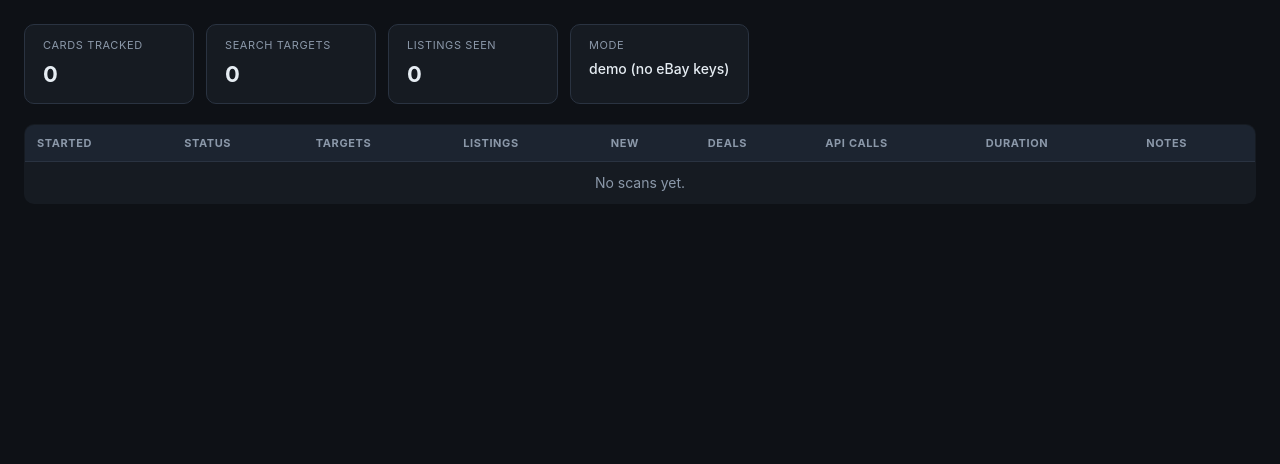
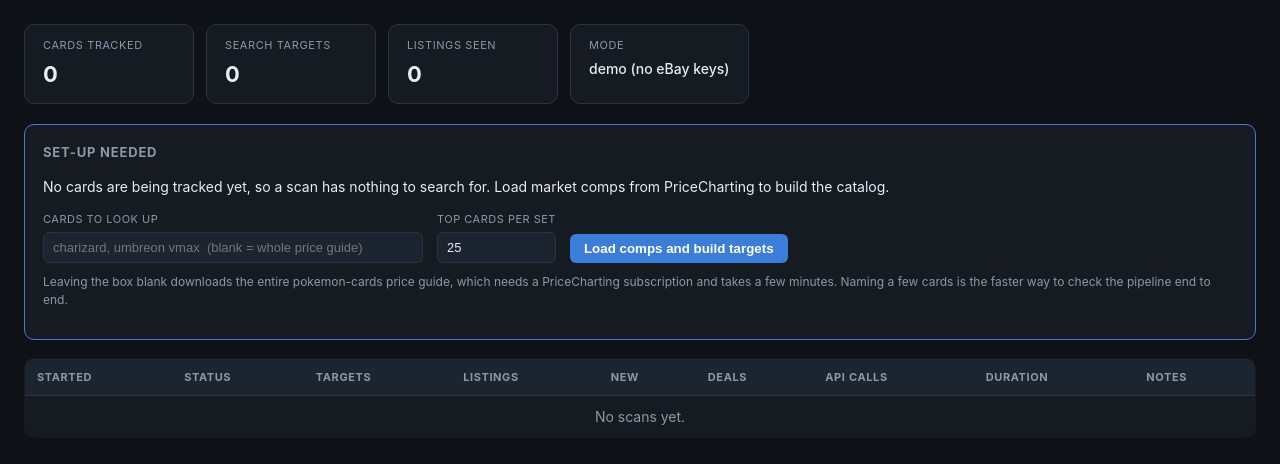
Before and after one commit to Biggjuann/Pokemon-Arb, a FastAPI app: page /scans in a window 1280 px wide. Shown: the part 56-520 px from the top of the page. Run offline with FastAPI, Linux system fonts and the light colour scheme; data that the repository does not hold is empty.

Commit message:
Make a fresh deploy reachable: web set-up, honest empty scans, target rotation
A live deploy showed "Cards tracked 0, Search targets 0" and scans that
returned a green "ok" having done nothing. Three separate faults.

1. The catalog could not be populated from a deployed instance. `sync` and
   `targets` were CLI-only, and there is no shell on Railway -- so the app
   had no path from first boot to a working state once real credentials
   disabled the demo fallback. Adds POST /sync (comps then targets, in one
   step, because comps without targets produce exactly the broken-looking
   state above) and a set-up panel that appears whenever products or targets
   are empty.

2. A scan with no targets reported status "ok". That is not a success, it is
   the symptom of an unpopulated catalog, and labelling it green hides the
   only thing the operator needs to know. It now records "no_targets", the
   scans page explains it, and the CLI exits non-zero naming the two commands
   that fix it.

3. Targets were ordered by value first, so once there were more targets than
   the per-scan call budget, the same top slice was rescanned every time and
   the tail was never scanned at all. Harmless before, but combined with the
   six-hour display window it meant everything outside that slice stayed
   permanently stale and hidden. Now ordered stalest-first with value as the
   tiebreak, so scans rotate through the whole list.

Also generalises the single background-job runner to cover both scans and
syncs, and surfaces job results and failures as a banner -- a missing
PRICECHARTING_TOKEN now names itself in the UI instead of only in the logs.

143 tests, including that a second scan pass reaches targets the first never
touched, and that a fresh deploy explains what to do.

Co-Authored-By: Claude Opus 5 <noreply@anthropic.com>
Claude-Session: https://claude.ai/code/session_01VGvwVtk4GqDuMd5ejRx7e2

```diff
--- a/src/pokemon_arb/web/app.py
+++ b/src/pokemon_arb/web/app.py
@@ -69,10 +69,6 @@ def _clamp_limit(limit: int | None, default: int) -> int:
     return min(max(limit or default, 1), MAX_LIMIT)
 
 
-_scan_lock = threading.Lock()
-_scan_state: dict[str, Any] = {"running": False, "last_error": None}
-
-
 def get_db() -> Session:
     factory = get_sessionmaker()
     session = factory()
@@ -82,31 +78,58 @@ def get_db() -> Session:
         session.close()
 
 
-def _run_scan_job(max_targets: int | None, demo: bool) -> None:
-    """Background scan. Only one at a time -- eBay call budget is shared."""
-    if not _scan_lock.acquire(blocking=False):
-        log.info("scan already running; ignoring trigger")
+# One background job at a time: scans and syncs touch the same tables, and the
+# eBay call budget is shared.
+_job_lock = threading.Lock()
+_job_state: dict[str, Any] = {"running": None, "last_error": None, "last_result": None}
+
+
+def _run_job(label: str, fn) -> None:
+    if not _job_lock.acquire(blocking=False):
+        log.info("job %r skipped, %r already running", label, _job_state["running"])
         return
     try:
-        _scan_state.update(running=True, last_error=None)
-        from ..pipeline.scan import ScanService
-        from ..sources.demo import DemoEbayClient, demo_products
+        _job_state.update(running=label, last_error=None)
+        _job_state["last_result"] = fn()
+    except Exception as exc:  # surfaced in the UI
+        log.exception("background job %r failed", label)
+        _job_state["last_error"] = f"{type(exc).__name__}: {exc}"
+    finally:
+        _job_state["running"] = None
+        _job_lock.release()
 
-        settings = get_settings()
-        use_demo = demo or settings.demo_mode or not settings.has_ebay_credentials
-        service = ScanService(ebay_client=DemoEbayClient() if use_demo else None)
-        if use_demo:
-            with get_sessionmaker()() as session:
-                if not session.scalar(select(func.count()).select_from(Product)):
-                    service.sync_products(demo_products())
-                    service.build_targets()
-        service.run(max_targets=max_targets)
-    except Exception as exc:
-        log.exception("background scan failed")
-        _scan_state["last_error"] = f"{type(exc).__name__}: {exc}"
-    finally:
-        _scan_state["running"] = False
-        _scan_lock.release()
+
+def _scan_job(max_targets: int | None, demo: bool) -> str:
+    from ..pipeline.scan import ScanService
+    from ..sources.demo import DemoEbayClient, demo_products
+
+    settings = get_settings()
+    use_demo = demo or settings.demo_mode or not settings.has_ebay_credentials
+    service = ScanService(ebay_client=DemoEbayClient() if use_demo else None)
+    if use_demo:
+        with get_sessionmaker()() as session:
+            if not session.scalar(select(func.count()).select_from(Product)):
+                service.sync_products(demo_products())
+                service.build_targets()
+    run = service.run(max_targets=max_targets)
+    return (
+        f"scan {run.status}: {run.targets_scanned} targets, "
+        f"{run.listings_seen} listings, {run.deals_found} deals"
+    )
+
+
+def _sync_job(queries: list[str], per_set: int) -> str:
+    """Pull comps from PriceCharting, then rebuild the target list.
+
+    Both halves run together because comps without targets leave the app in
+    exactly the state that looks broken: a scan that succeeds and does nothing.
+    """
+    from ..pipeline.scan import ScanService
+
+    service = ScanService()
+    synced = service.sync_from_queries(queries) if queries else service.sync_from_price_guide()
+    targets = service.build_targets(per_set=per_set)
+    return f"synced {synced} cards, {targets} targets active"
 
 
 def _seed_demo_if_empty() -> None:
@@ -138,7 +161,7 @@ def _start_scheduler(interval_minutes: int) -> None:
         time.sleep(30)
         while True:
             try:
-                _run_scan_job(None, False)
+                _run_job("scan", lambda: _scan_job(None, False))
             except Exception:
                 log.exception("scheduled scan failed")
             time.sleep(interval_minutes * 60)
@@ -187,7 +210,7 @@ def create_app() -> FastAPI:
         try:
             with get_sessionmaker()() as session:
                 session.execute(select(1))
-            return JSONResponse({"status": "ok", "scan_running": _scan_state["running"]})
+            return JSONResponse({"status": "ok", "running_job": _job_state["running"]})
         except Exception as exc:
             return JSONResponse({"status": "degraded", "error": str(exc)}, status_code=503)
 
@@ -270,7 +293,7 @@ def create_app() -> FastAPI:
                     "limit": limit,
                 },
                 "last_scan": store.latest_scan(db),
-                "scan_state": _scan_state,
+                "scan_state": _job_state,
                 "risk_weights": RISK_WEIGHTS,
                 "freshness": {
                     "window_hours": display_window(settings).total_seconds() / 3600,
@@ -298,7 +321,7 @@ def create_app() -> FastAPI:
                     "card_name": deal.product.display_name,
                     "age": age_label(deal.listing),
                     "window_hours": display_window(settings).total_seconds() / 3600,
-                    "scan_state": _scan_state,
+                    "scan_state": _job_state,
                 },
                 status_code=409,
             )
@@ -350,7 +373,7 @@ def create_app() -> FastAPI:
                     "products": product_count,
                     "listings": listing_count,
                 },
-                "scan_state": _scan_state,
+                "scan_state": _job_state,
                 "settings": get_settings(),
             },
         )
@@ -361,7 +384,22 @@ def create_app() -> FastAPI:
         max_targets: int | None = Form(None),
         demo: bool = Form(False),
     ) -> RedirectResponse:
-        background.add_task(_run_scan_job, max_targets, demo)
+        background.add_task(_run_job, "scan", lambda: _scan_job(max_targets, demo))
+        return RedirectResponse("/scans", status_code=303)
+
+    @app.post("/sync")
+    def trigger_sync(
+        background: BackgroundTasks,
+        queries: str = Form(""),
+        per_set: int = Form(25),
+    ) -> RedirectResponse:
+        """Populate the catalog: PriceCharting comps, then targets.
+
+        With no queries this downloads the whole pokemon-cards price guide; a
+        comma or newline separated list narrows it to specific cards.
+        """
+        terms = [q.strip() for q in queries.replace(chr(10), ",").split(",") if q.strip()]
+        background.add_task(_run_job, "sync", lambda: _sync_job(terms, max(1, min(per_set, 200))))
         return RedirectResponse("/scans", status_code=303)
 
     # --- json api -----------------------------------------------------
--- a/src/pokemon_arb/web/static/app.css
+++ b/src/pokemon_arb/web/static/app.css
@@ -139,3 +139,18 @@ table.math .note { color: var(--muted); font-size: 11.5px; text-align: right; }
 .stale-panel p { margin: 0 0 12px; }
 .stale-actions { display: flex; align-items: center; gap: 16px; margin-top: 18px; }
 .stale-actions .secondary { color: var(--muted); }
+
+/* setup + job banners */
+.banner.info { background: #14283d; color: #7fb2f0; border-bottom: 1px solid var(--accent-2); }
+.banner.ok { background: #12331c; color: var(--good); border-bottom: 1px solid var(--good); }
+.pill.no_targets { background: #33290f; color: var(--warn); }
+.warn-text { color: var(--warn); }
+.panel.setup { margin-bottom: 18px; border-color: var(--accent-2); }
+.setup-form { display: flex; gap: 14px; align-items: flex-end; flex-wrap: wrap; margin: 14px 0 10px; }
+.setup-form label { display: flex; flex-direction: column; gap: 4px; font-size: 11px;
+  color: var(--muted); text-transform: uppercase; letter-spacing: .5px; }
+.setup-form input {
+  background: var(--panel-2); color: var(--text); border: 1px solid var(--line);
+  border-radius: 6px; padding: 7px 9px; font-size: 13px;
+}
+.setup-form input[name="queries"] { min-width: 380px; }
--- a/src/pokemon_arb/web/templates/base.html
+++ b/src/pokemon_arb/web/templates/base.html
@@ -17,12 +17,16 @@
     </nav>
     <form method="post" action="/scan" class="scan-form">
       <button type="submit" {{ 'disabled' if scan_state and scan_state.running else '' }}>
-        {{ 'Scanning...' if scan_state and scan_state.running else 'Run scan' }}
+        {{ 'Busy...' if scan_state and scan_state.running else 'Run scan' }}
       </button>
     </form>
   </header>
-  {% if scan_state and scan_state.last_error %}
-    <div class="banner error">Last scan failed: {{ scan_state.last_error }}</div>
+  {% if scan_state and scan_state.running %}
+    <div class="banner info">Running {{ scan_state.running }}... reload for progress.</div>
+  {% elif scan_state and scan_state.last_error %}
+    <div class="banner error">Last job failed: {{ scan_state.last_error }}</div>
+  {% elif scan_state and scan_state.last_result %}
+    <div class="banner ok">{{ scan_state.last_result }}</div>
   {% endif %}
   <main>{% block content %}{% endblock %}</main>
 </body>
--- a/src/pokemon_arb/web/templates/scans.html
+++ b/src/pokemon_arb/web/templates/scans.html
@@ -10,6 +10,38 @@
   </span></div>
 </section>
 
+{% if not counts.products or not counts.targets %}
+  <section class="panel setup">
+    <h2>Set-up needed</h2>
+    <p>
+      {% if not counts.products %}
+        No cards are being tracked yet, so a scan has nothing to search for.
+        Load market comps from PriceCharting to build the catalog.
+      {% else %}
+        {{ counts.products }} cards are loaded but no search targets exist.
+        Build targets from the most valuable cards in each set.
+      {% endif %}
+    </p>
+    <form method="post" action="/sync" class="setup-form">
+      <label>Cards to look up
+        <input type="text" name="queries"
+               placeholder="charizard, umbreon vmax  (blank = whole price guide)">
+      </label>
+      <label>Top cards per set
+        <input type="number" name="per_set" value="25" min="1" max="200">
+      </label>
+      <button type="submit" {{ 'disabled' if scan_state and scan_state.running }}>
+        {{ 'Working...' if scan_state and scan_state.running else 'Load comps and build targets' }}
+      </button>
+    </form>
+    <p class="sub">
+      Leaving the box blank downloads the entire pokemon-cards price guide, which
+      needs a PriceCharting subscription and takes a few minutes. Naming a few
+      cards is the faster way to check the pipeline end to end.
+    </p>
+  </section>
+{% endif %}
+
 <table class="deals">
   <thead><tr><th>Started</th><th>Status</th><th class="num">Targets</th><th class="num">Listings</th>
     <th class="num">New</th><th class="num">Deals</th><th class="num">API calls</th><th class="num">Duration</th><th>Notes</th></tr></thead>
@@ -17,7 +49,7 @@
   {% for run in runs %}
     <tr>
       <td>{{ run.started_at.strftime('%b %d %H:%M:%S') }}</td>
-      <td><span class="pill {{ run.status }}">{{ run.status }}</span></td>
+      <td><span class="pill {{ run.status }}">{{ run.status.replace('_', ' ') }}</span></td>
       <td class="num">{{ run.targets_scanned }}</td>
       <td class="num">{{ run.listings_seen }}</td>
       <td class="num">{{ run.listings_new }}</td>
@@ -26,6 +58,7 @@
       <td class="num">{{ '%.1fs' | format(run.duration_seconds) if run.duration_seconds else '--' }}</td>
       <td class="sub">
         {%- if run.error %}<span class="bad">{{ run.error[:120] }}</span>
+        {%- elif run.status == 'no_targets' %}<span class="warn-text">nothing to scan -- no targets configured</span>
         {%- elif run.stats %}{{ run.stats.rejected_matches }} rejected &middot; {{ run.stats.below_thresholds }} under thresholds{% endif %}
       </td>
     </tr>
```
Also changed, not shown: src/pokemon_arb/cli.py (+9 -0 lines), src/pokemon_arb/pipeline/scan.py (+9 -2 lines), tests/test_pipeline.py (+29 -2 lines), tests/test_web.py (+62 -0 lines).
